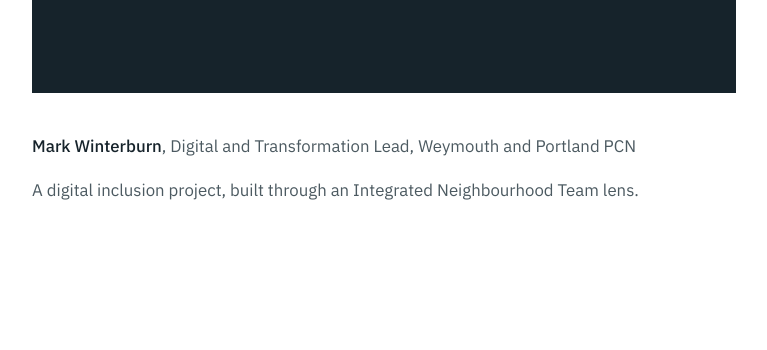
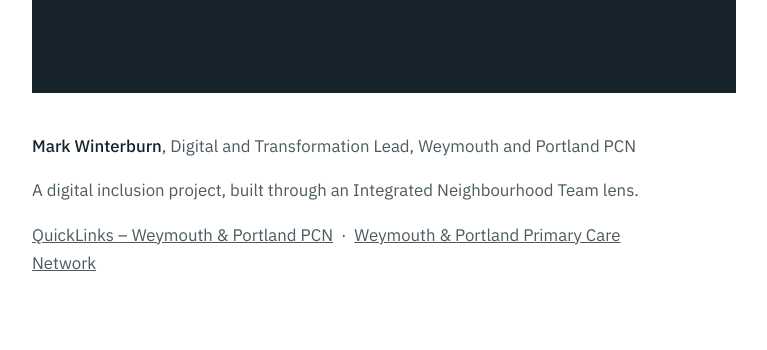
Before and after one commit to Marcovanbd1/Improving-access-to-local-services, a plain HTML site: page index.html in a window 1280 px wide. Shown: the part 6798-7148 px from the top of the page, without its empty margins (256-1023 px from the left). Before the commit the page ends 7076 px from the top, so only its background shows below. Drawn offline with Linux system fonts and the light colour scheme.

Commit message:
Update index.html

```diff
--- a/index.html
+++ b/index.html
@@ -471,6 +471,11 @@
   <footer>
     <p><span class="name">Mark Winterburn</span>, Digital and Transformation Lead, Weymouth and Portland PCN</p>
     <p>A digital inclusion project, built through an Integrated Neighbourhood Team lens.</p>
+    <p>
+      <a href="https://pcnquicklinks.org/">QuickLinks &ndash; Weymouth &amp; Portland PCN</a>
+      &nbsp;&middot;&nbsp;
+      <a href="https://weymouthandportlandpcn.co.uk/">Weymouth &amp; Portland Primary Care Network</a>
+    </p>
   </footer>
 
 </div>
```
